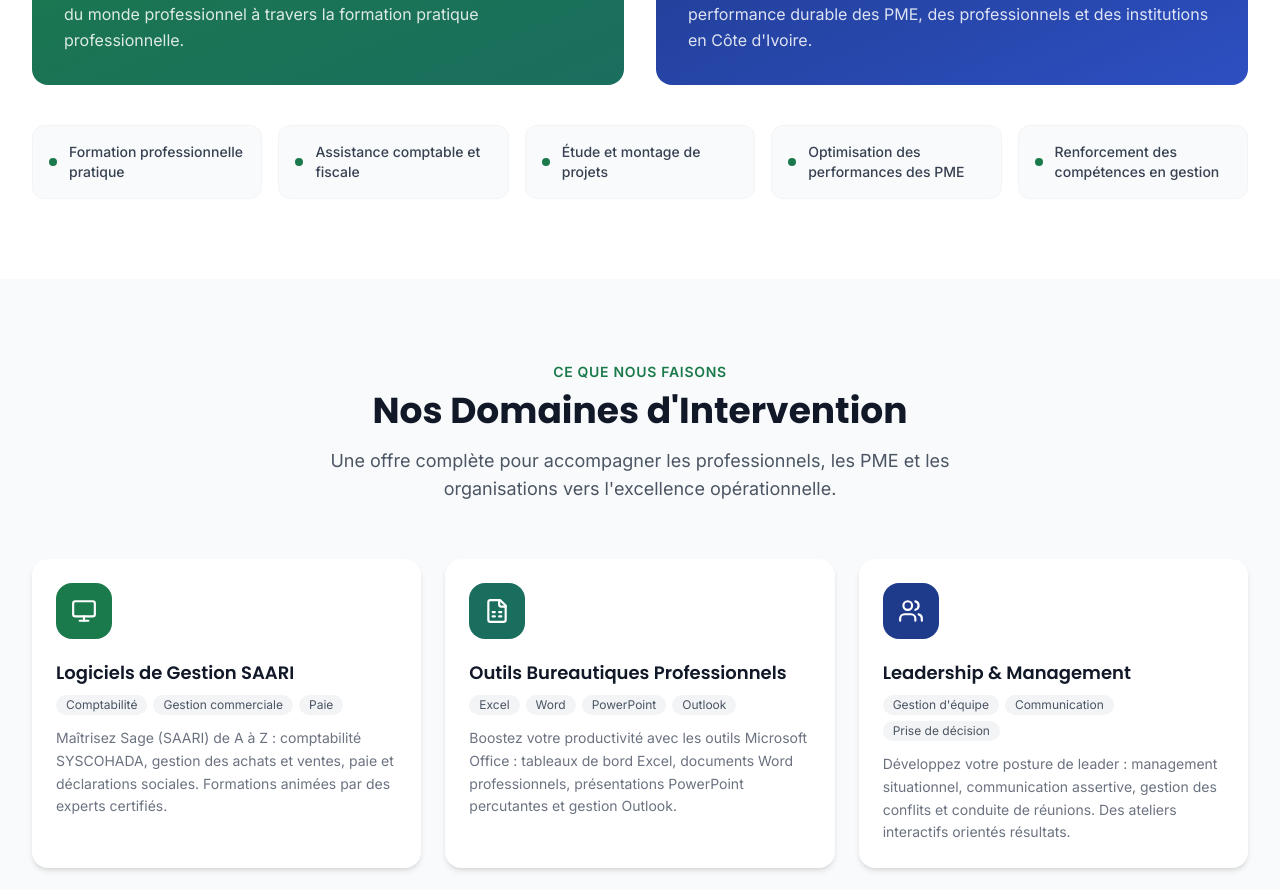
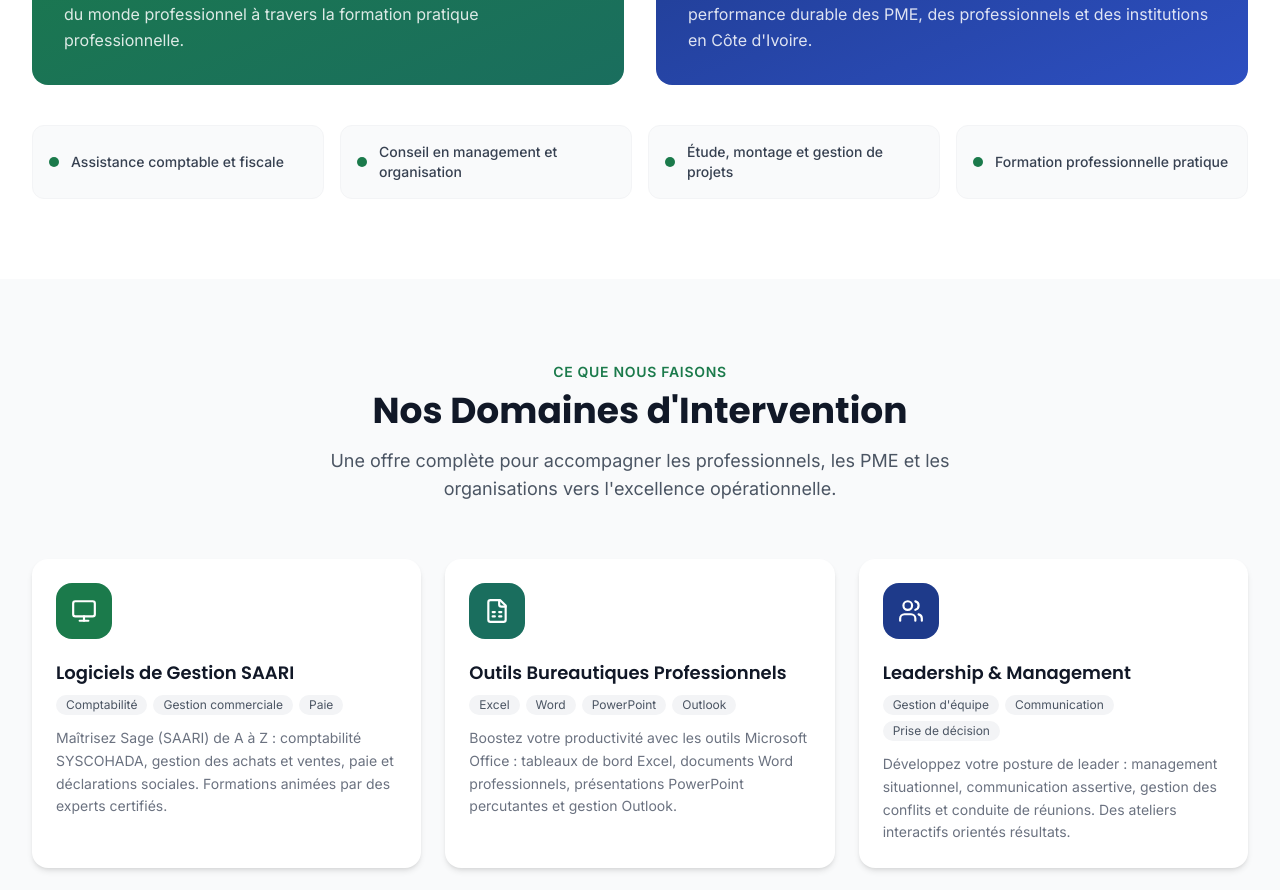
Before and after one commit to esperanceykouassi-bit/proj-esp, a React (Vite) app in the folder frontend/: page / in a window 1280 px wide. Shown: the part 1542-2432 px from the top of the page. Built offline with nearby package versions, Linux system fonts and the light colour scheme.

Commit message:
Update MissionVision 4 intervention domains in exact order

```diff
--- a/frontend/src/components/MissionVision.jsx
+++ b/frontend/src/components/MissionVision.jsx
@@ -5,7 +5,9 @@ export default function MissionVision() {
     <section className="py-20 bg-white">
       <div className="max-w-7xl mx-auto px-4 sm:px-6 lg:px-8">
         <div className="text-center mb-14">
-          <span className="text-brand-green text-sm font-semibold uppercase tracking-wider">Qui sommes-nous</span>
+          <span className="text-brand-green text-sm font-semibold uppercase tracking-wider">
+            Qui sommes-nous
+          </span>
           <h2 className="section-title mt-2">Mission & Vision</h2>
           <p className="section-subtitle">
             SkillUp Consulting CI est un cabinet spécialisé dans la formation professionnelle
@@ -13,6 +15,7 @@ export default function MissionVision() {
           </p>
         </div>
 
+        {/* Bloc Mission & Vision */}
         <div className="grid grid-cols-1 md:grid-cols-2 gap-8">
           <div className="relative bg-gradient-to-br from-brand-green to-brand-teal text-white rounded-2xl p-8 overflow-hidden">
             <div className="absolute top-0 right-0 w-32 h-32 bg-white/10 rounded-full -translate-y-1/2 translate-x-1/2" />
@@ -43,19 +46,19 @@ export default function MissionVision() {
           </div>
         </div>
 
-        <div className="mt-10 grid grid-cols-1 sm:grid-cols-3 md:grid-cols-5 gap-4">
+        {/* 4 Domaines d'intervention - Ordre exact et grille à 4 colonnes */}
+        <div className="mt-10 grid grid-cols-1 sm:grid-cols-2 lg:grid-cols-4 gap-4">
           {[
+            'Assistance comptable et fiscale',
+            'Conseil en management et organisation',
+            'Étude, montage et gestion de projets',
             'Formation professionnelle pratique',
-            'Assistance comptable et fiscale',
-            "Étude et montage de projets",
-            'Optimisation des performances des PME',
-            'Renforcement des compétences en gestion',
           ].map((item, i) => (
             <div
               key={i}
-              className="flex items-center gap-3 bg-gray-50 rounded-xl p-4 border border-gray-100"
+              className="flex items-center gap-3 bg-gray-50 rounded-xl p-4 border border-gray-100 hover:bg-white hover:shadow-sm transition-all"
             >
-              <div className="w-2 h-2 bg-brand-green rounded-full shrink-0" />
+              <div className="w-2.5 h-2.5 bg-brand-green rounded-full shrink-0" />
               <span className="text-sm text-gray-700 font-medium">{item}</span>
             </div>
           ))}
```
